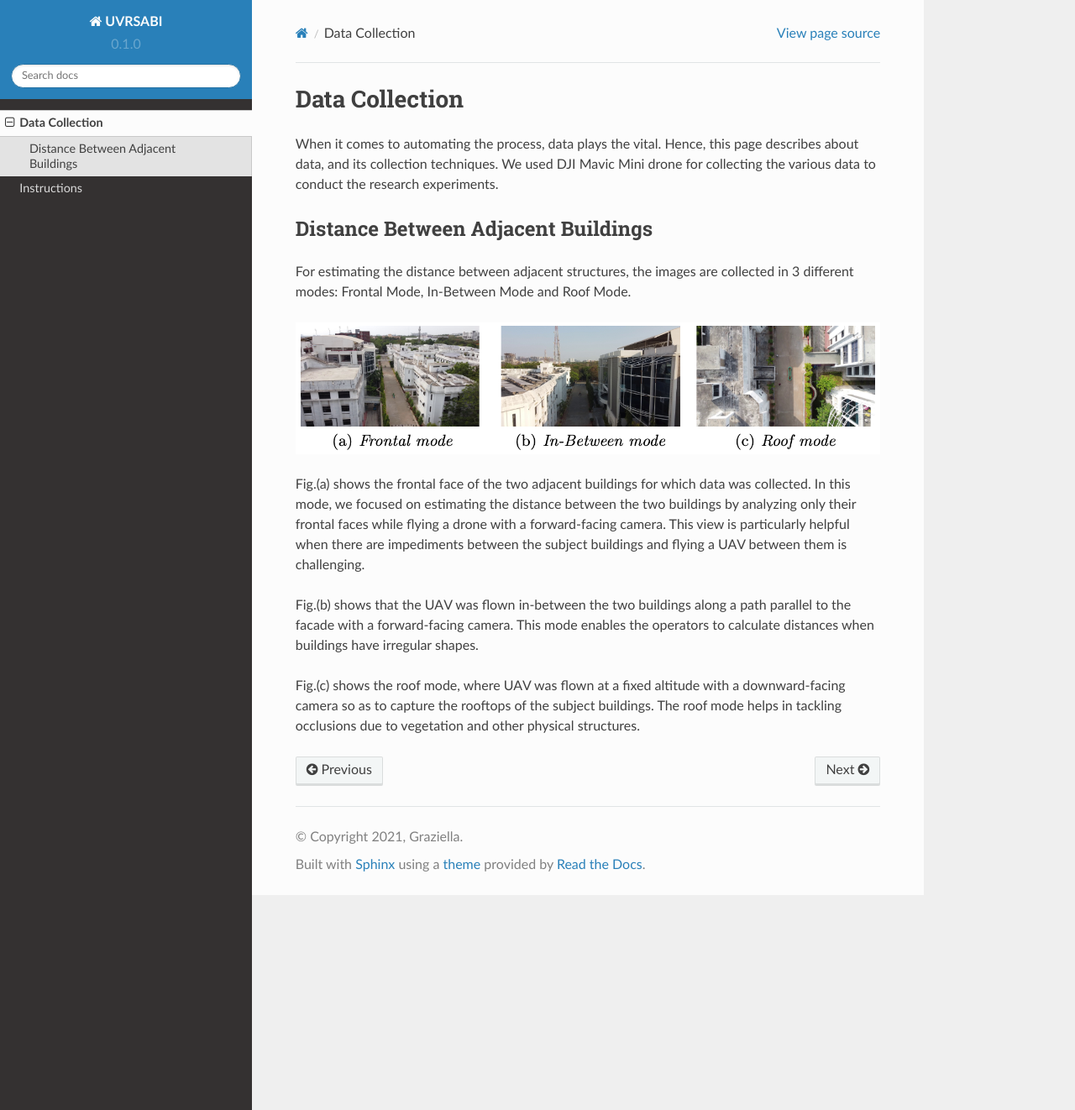
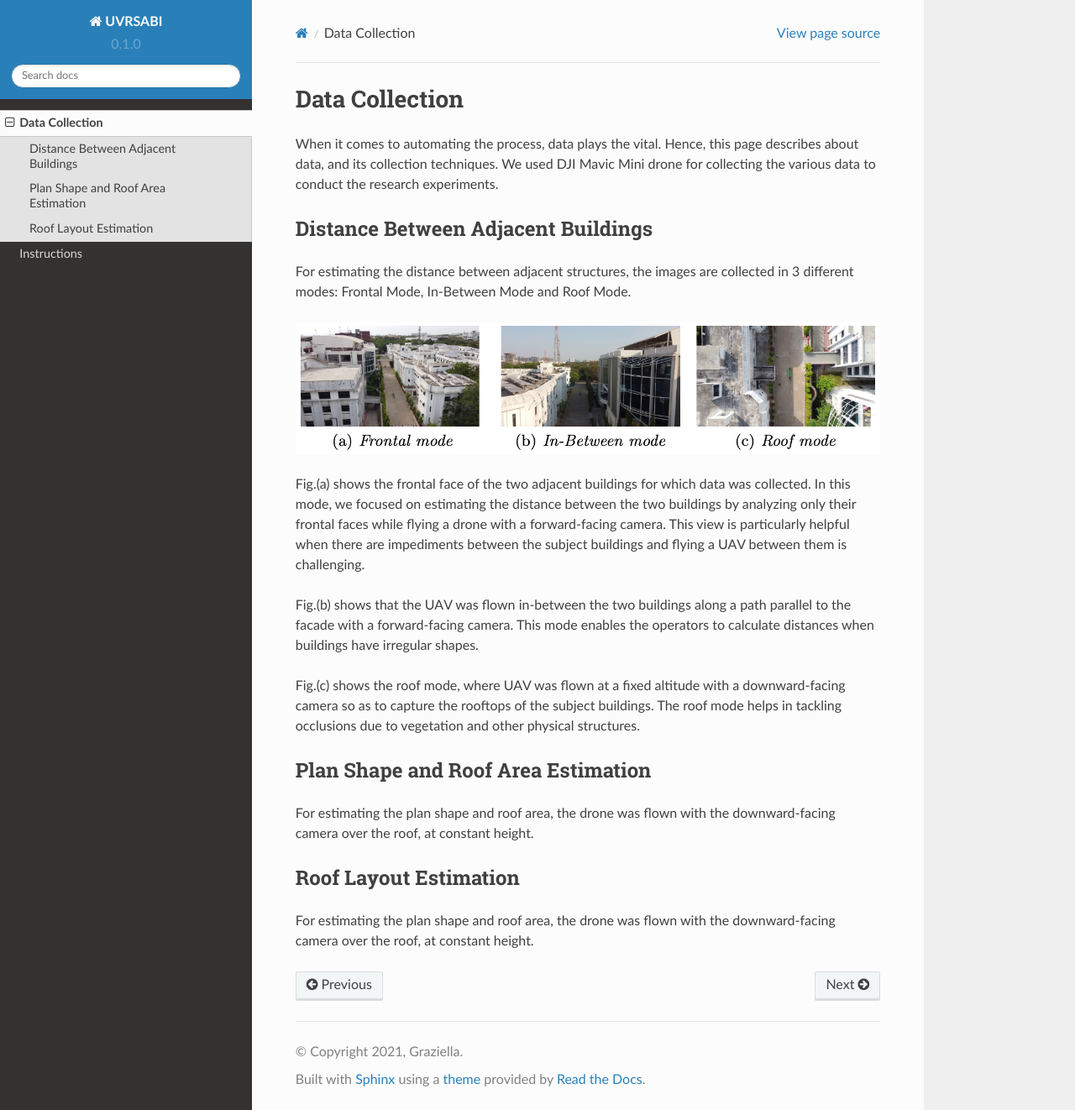
Before and after one commit to UVRSABI/uvrsabi-instructions, a Sphinx documentation site: the page built from docs/source/dataCollection.rst, in a window 1280 px wide and 1322 px high. Shown: the whole window at 84% size. Built offline with Sphinx 7.4.7 and the Read the Docs theme 2.0.0, drawn with Linux system fonts in a browser that asks for light colours.

Commit message:
Update dataCollection.rst

```diff
--- a/docs/source/dataCollection.rst
+++ b/docs/source/dataCollection.rst
@@ -17,3 +17,13 @@ Fig.(a) shows the frontal face of the two adjacent buildings for which data was
 Fig.(b) shows that the UAV was flown in-between the two buildings along a path parallel to the facade with a forward-facing camera. This mode enables the operators to calculate distances when buildings have irregular shapes.
 
 Fig.(c) shows the roof mode, where UAV was flown at a fixed altitude with a downward-facing camera so as to capture the rooftops of the subject buildings. The roof mode helps in tackling occlusions due to vegetation and other physical structures.
+
+
+Plan Shape and Roof Area Estimation
+-------------------------------------
+For estimating the plan shape and roof area, the drone was flown with the downward-facing camera over the roof, at constant height.
+
+
+Roof Layout Estimation
+-------------------------------------
+For estimating the plan shape and roof area, the drone was flown with the downward-facing camera over the roof, at constant height.
```
